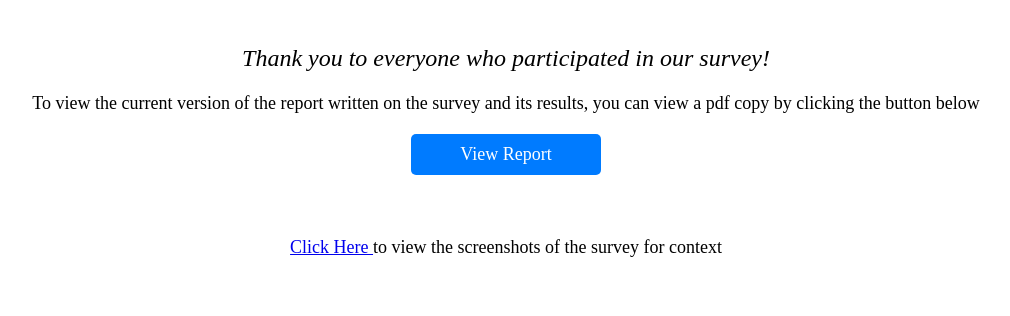
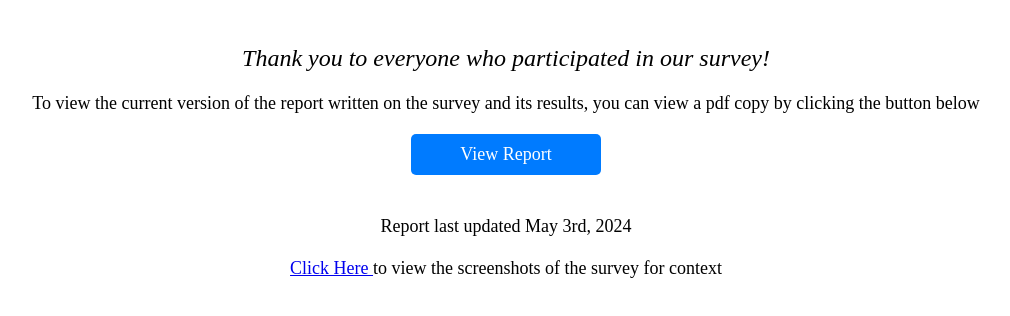
Before and after one commit to seancham/RPM-Research, a plain HTML site: page index.html in a window 1280 px wide. Shown: the part 136-452 px from the top of the page, without its empty margins (134-1144 px from the left). Drawn offline with Linux system fonts and the light colour scheme.

Commit message:
Update index.html

```diff
--- a/index.html
+++ b/index.html
@@ -38,6 +38,8 @@
         To view the current version of the report written on the survey and its results, you can view a pdf copy by clicking the button below
         <a href="RPMSurveyFinalReport.pdf" class="download-button">View Report</a>
         <br>
+        Report last updated May 3rd, 2024
+        <br>
         <br>
         <a href='survey.html'> Click Here </a> to view the screenshots of the survey for context
     </p>
```
